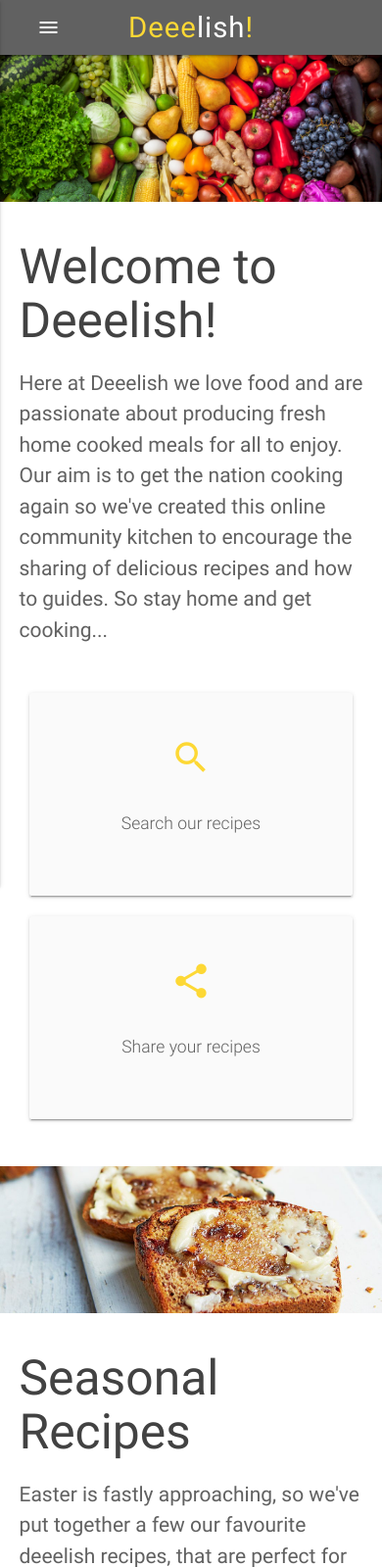
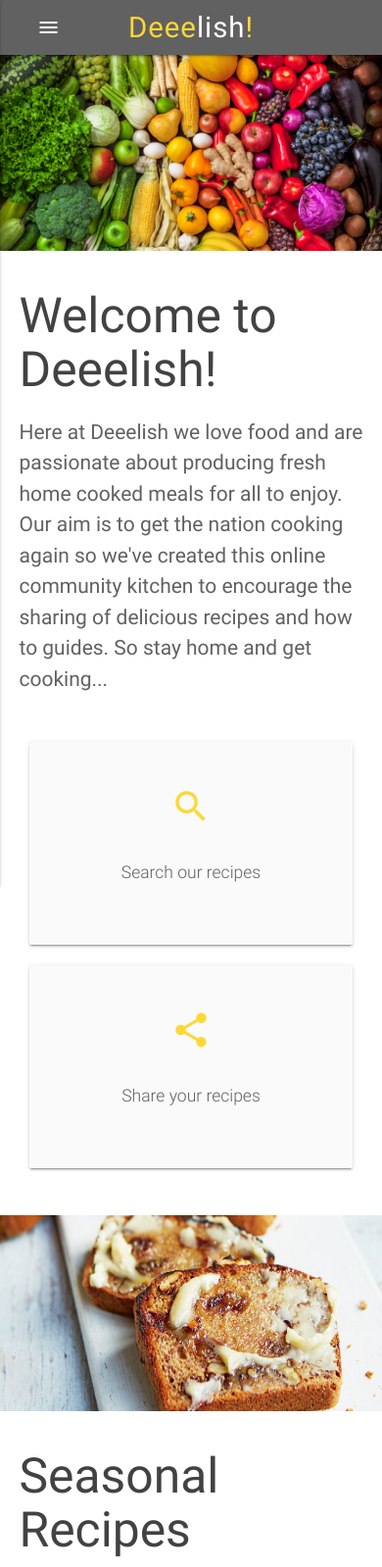
Before and after one commit to Carly07/Deeelish, a Flask app: page / in a window 390 px wide. Shown: the top 1599 px of the page at 98% size. Run offline with Flask 2, Linux system fonts and the light colour scheme; some libraries are stand-ins or nearby versions.

Commit message:
fix for parallax display issues

```diff
--- a/static/css/style.css
+++ b/static/css/style.css
@@ -22,9 +22,13 @@ body {
 
 /*------------Index Page-----------*/
 
-@media only screen and (max-width: 600px) {
+.parallax-container {
+      height: 350px;
+    }
+
+@media (max-width: 575.98px) {
     .parallax-container {
-        height: 150px;
+        height: 200px;
     }
 }
 
```
